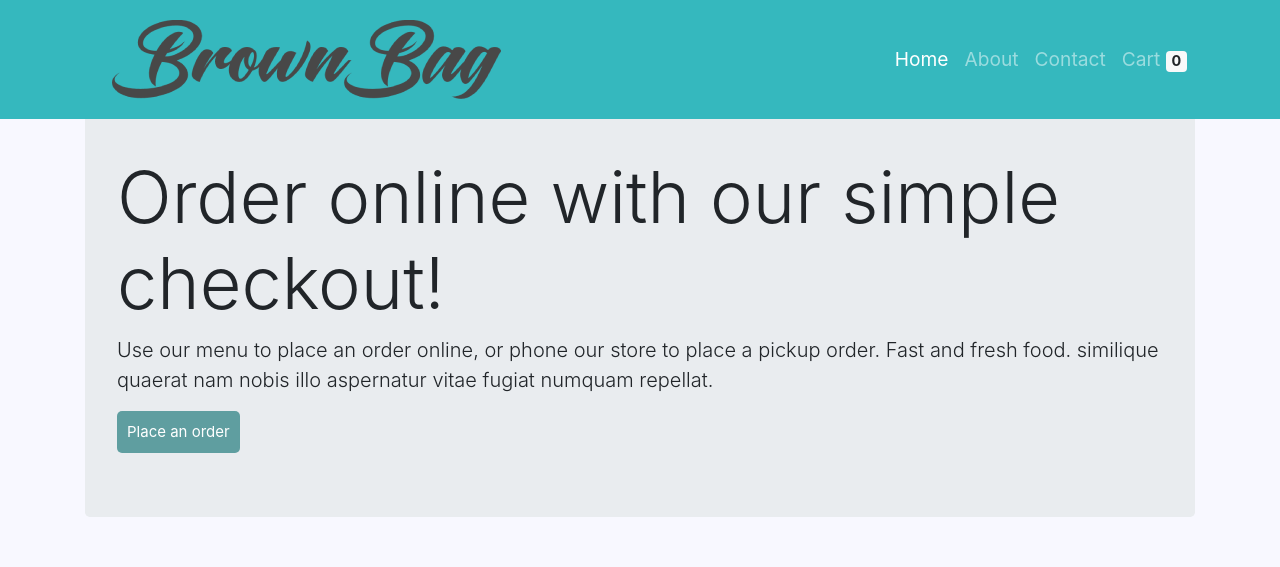
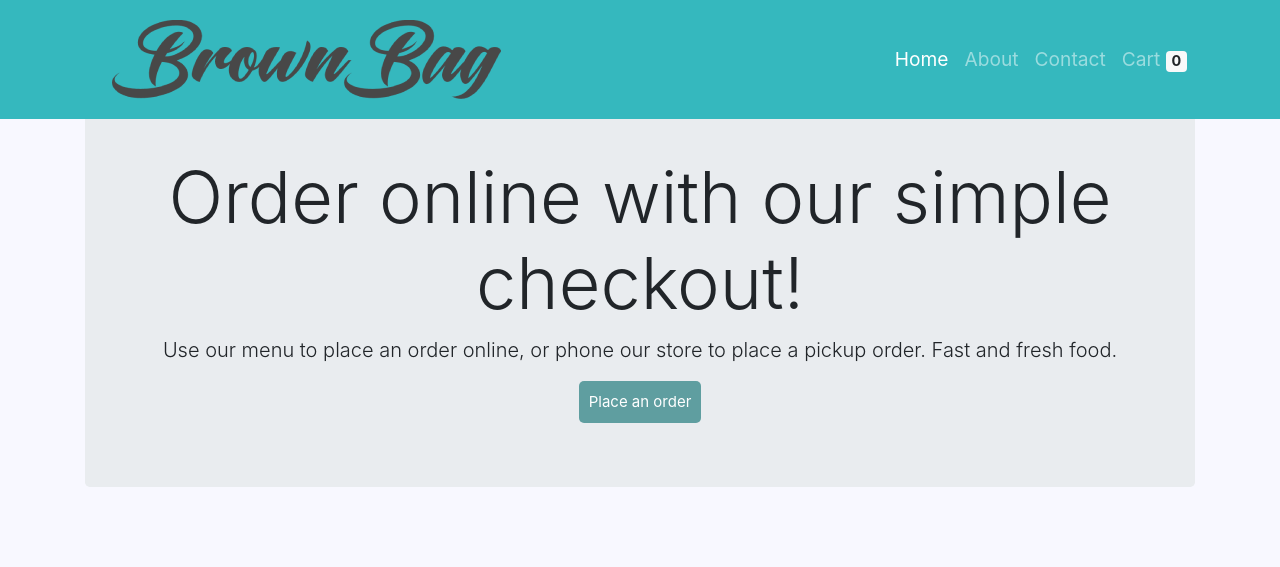
Before and after one commit to jarora16/project-2, a website: page pages/index.html in a window 1280 px wide. Shown: the top 567 px of the page. Drawn offline with nearby package versions, Linux system fonts and the light colour scheme; no server answers; files whose address does not match are found by name.

Commit message:
Removed lorem ipsum

```diff
--- a/pages/index.html
+++ b/pages/index.html
@@ -60,12 +60,11 @@
   <!-- Page Content -->
   <div class="container">
     <!-- Jumbotron Header -->
-    <header class="jumbotron my-4">
+    <header class="jumbotron my-4 text-center">
       <h1 class="display-3">Order online with our simple checkout!</h1>
       <p class="lead">
         Use our menu to place an order online, or phone our store to place a
-        pickup order. Fast and fresh food. similique quaerat nam nobis illo
-        aspernatur vitae fugiat numquam repellat.
+        pickup order. Fast and fresh food.
       </p>
       <button id="orderBtn" class="btn btn-primary btn-lg text-white">Place an order</a>
     </header>
```
